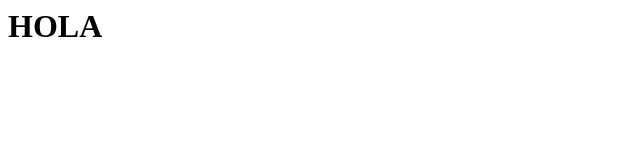
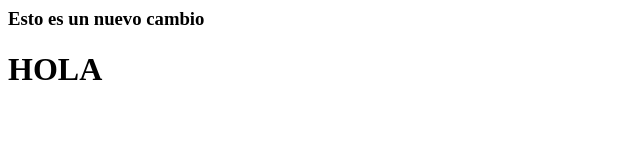
Before and after one commit to chandro-dev/pruebaCiCdAzure, a plain HTML site: page index.html in a window 1280 px wide. Shown: the whole page, without its empty margins (0-640 px from the left). Drawn offline with Linux system fonts and the light colour scheme.

Commit message:
esto e sun cambio

```diff
--- a/index.html
+++ b/index.html
@@ -3,5 +3,6 @@
     <title>HOLA</title>
   </head>
 
+    <h3>Esto es un nuevo cambio</h3>
   <h1>HOLA</h1>
 </html>
```
